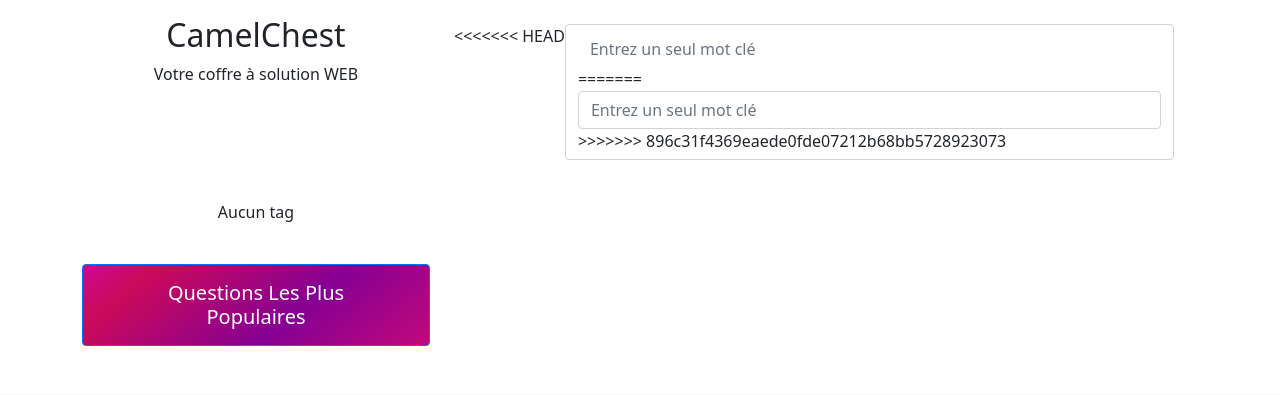
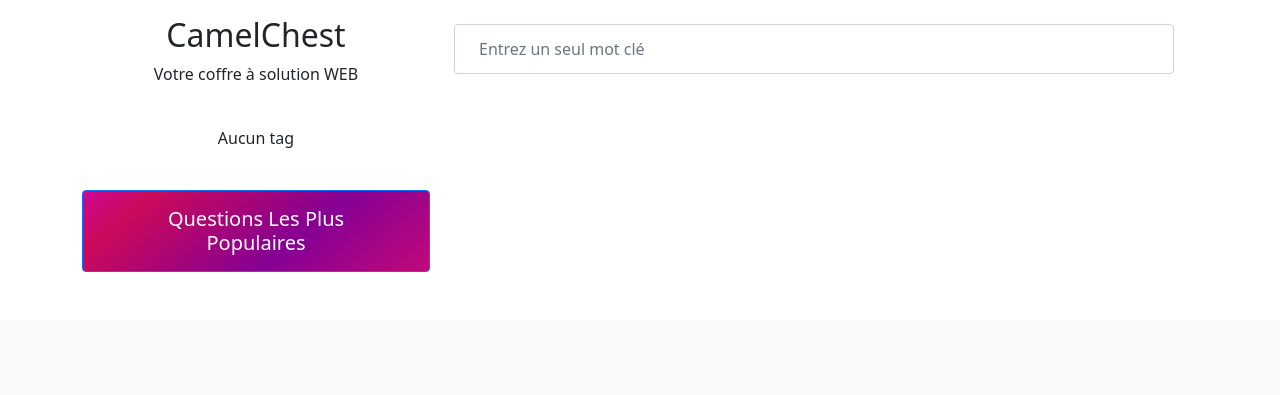
Before and after one commit to WildCodeSchool/bordeaux-p2-202109-stackoverflou, a PHP site: template src/View/Home/index.html.twig in a window 1280 px wide. Shown: the part 121-516 px from the top of the page. Run offline with PHP 8.4, Linux system fonts and the light colour scheme; the template is opened without the code that fills it, so the values that code supplies are empty; some libraries are stand-ins or nearby versions.

Commit message:
installed michelf markdown and added it to autoload

```diff
--- a/composer.json
+++ b/composer.json
@@ -10,7 +10,8 @@
     "minimum-stability": "stable",
     "require": {
         "twig/twig": "^3.1",
-        "ext-pdo": "*"
+        "ext-pdo": "*",
+        "michelf/php-markdown": "^1.9"
     },
     "require-dev": {
         "filp/whoops": "^2.9",
--- a/src/Controller/AnswerController.php
+++ b/src/Controller/AnswerController.php
@@ -13,9 +13,4 @@ class AnswerController extends AbstractController
         header("Location: /questions/rank");
     }
 
-    public function rankByAnswer(): int
-    {
-        $answerManager = new AnswerManager();
-        $answerManager->NbRankByAnswers();
-    }
 }
--- a/src/View/Components/_searchbarHome.html.twig
+++ b/src/View/Components/_searchbarHome.html.twig
@@ -1,11 +1,5 @@
 <div class="input-group mb-3 mt-2">
-
-<<<<<<< HEAD
     <form method="get" class="form-control">
         <input name="keyword" type="text" class="form-control no-border" placeholder="Entrez un seul mot clé" aria-label="Recipient's username" aria-describedby="button-addon2">
-=======
-    <form method="get" class="form-control" >
-        <input name="keyword" type="text" class="form-control" placeholder="Entrez un seul mot clé" aria-label="Recipient's username" aria-describedby="button-addon2">
->>>>>>> 896c31f4369eaede0fde07212b68bb5728923073
     </form>
 </div>
```
Also changed, not shown: 1 other file.
